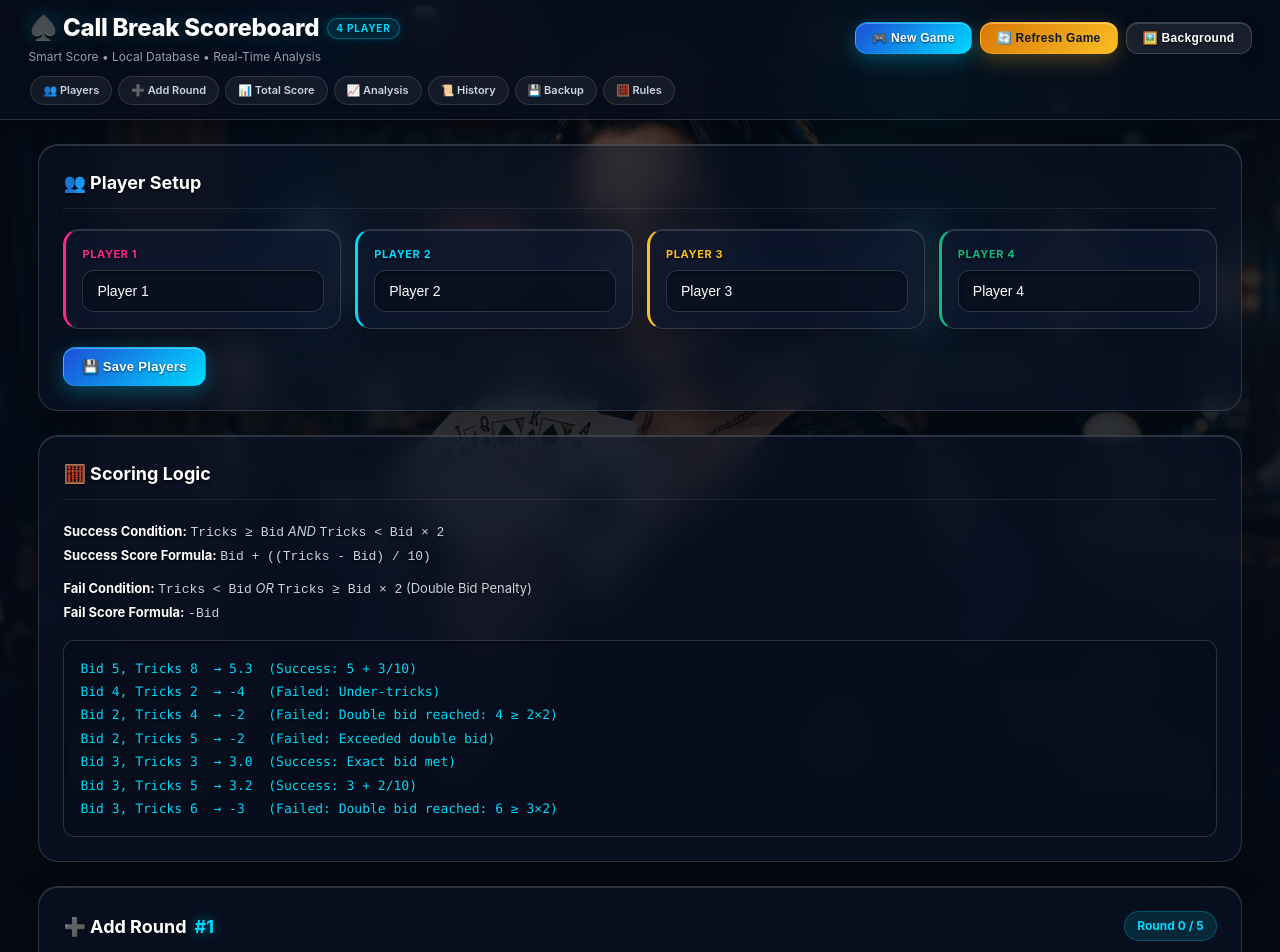
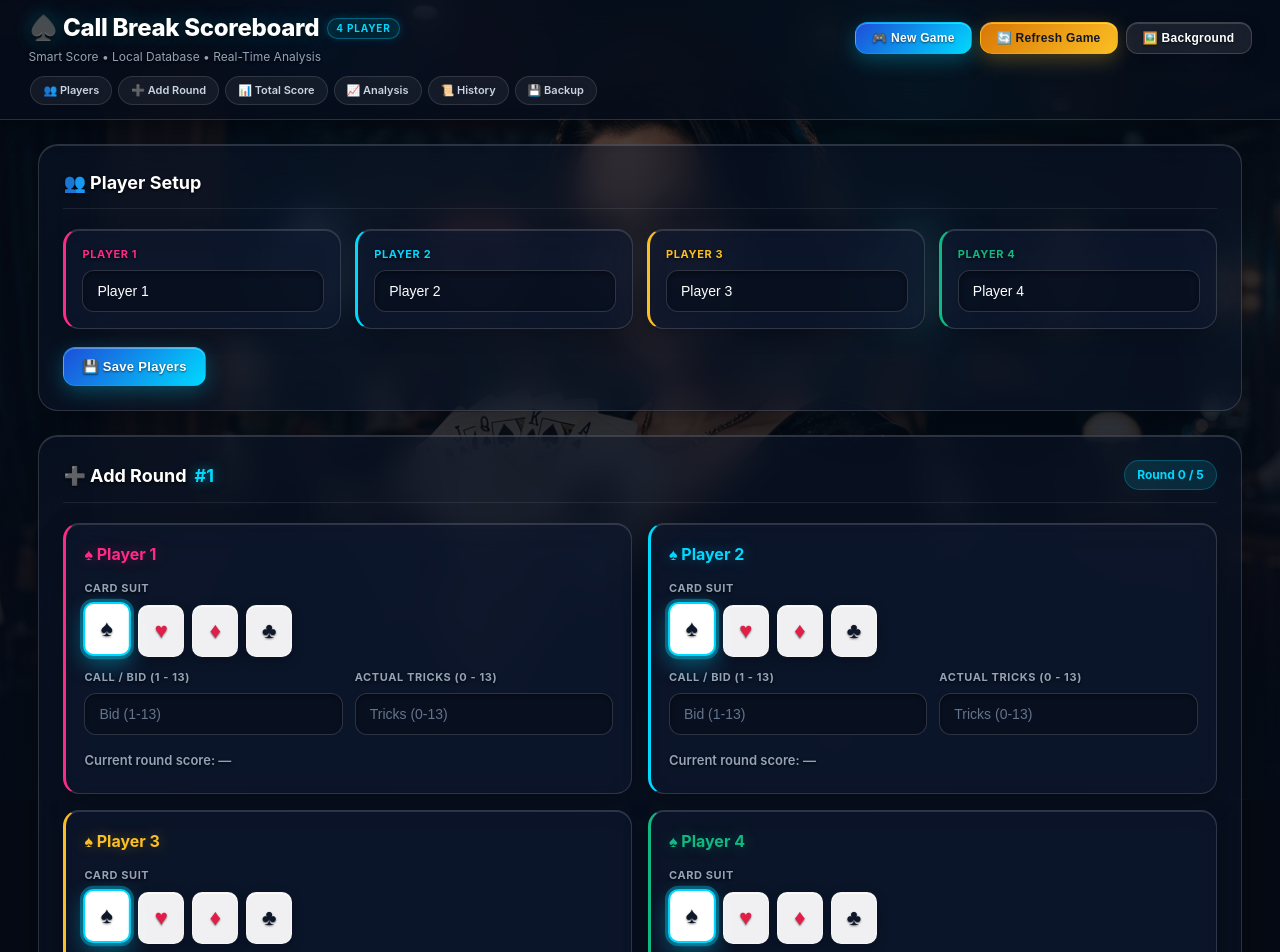
Before and after one commit to UmraoPrince/Callbreak_scorecard, a plain HTML site: page index.html in a window 1280 px wide. Shown: the top 952 px of the page. Drawn offline with nearby package versions, Linux system fonts and the light colour scheme.

Commit message:
style: hide scoring logic section and remove rules link from navigation

```diff
--- a/index.html
+++ b/index.html
@@ -62,7 +62,6 @@
             <a href="#analysisSection" class="glass-nav-link">📈 Analysis</a>
             <a href="#historySection" class="glass-nav-link">📜 History</a>
             <a href="#databaseSection" class="glass-nav-link">💾 Backup</a>
-            <a href="#rulesSection" class="glass-nav-link">🧮 Rules</a>
         </nav>
     </div>
 </header>
@@ -125,7 +124,7 @@
      SCORE RULE EXPLANATION (FEATURE 15)
 ========================================================= -->
 
-<div class="card" id="rulesSection">
+<div class="card" id="rulesSection" style="display:none;">
 
     <div class="section-title">
         <h2>🧮 Scoring Logic</h2>
```
